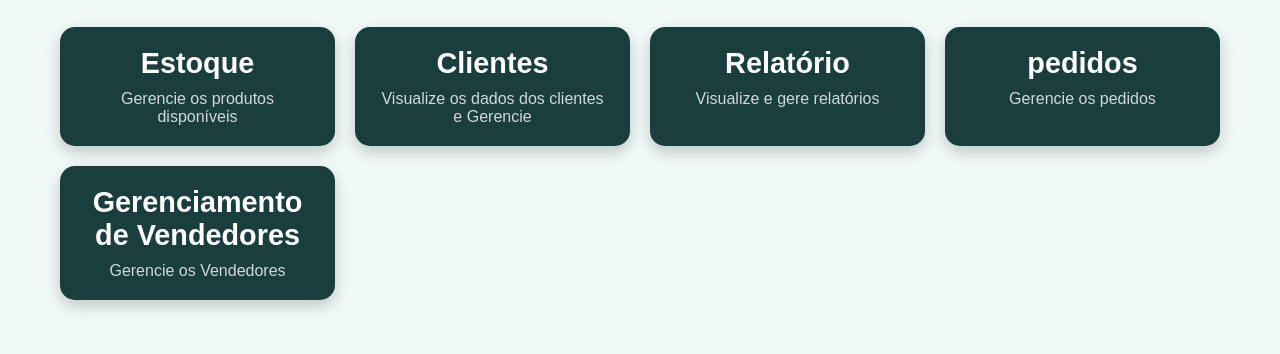
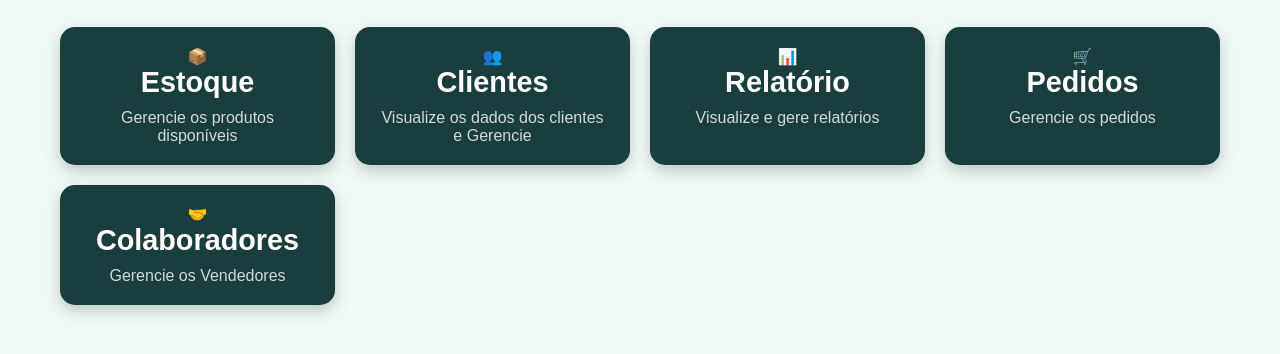
Before and after one commit to JorgeGandolfi/Trabalho_A3, a website: page Código/Frontend/Index.html in a window 1280 px wide. Shown: the part 90-444 px from the top of the page. Drawn offline with Linux system fonts and the light colour scheme.

Commit message:
Update Index.html
Acrescentando ícones visuais no index para uma melhor visualização

```diff
--- a/Código/Frontend/Index.html
+++ b/Código/Frontend/Index.html
@@ -1,10 +1,10 @@
 <!DOCTYPE html>
 <html lang="pt-br">
 <head>
-  <meta charset="UTF-8">
-  <meta name="viewport" content="width=device-width, initial-scale=1.0">
+  <meta charset="UTF-8" />
+  <meta name="viewport" content="width=device-width, initial-scale=1.0" />
   <title>Página Inicial</title>
-  <link rel="stylesheet" href="CSS/inicio_styles.css">
+  <link rel="stylesheet" href="CSS/inicio_styles.css" />
 </head>
 <body>
   <div class="container">
@@ -15,27 +15,35 @@
 
     <div class="cards">
       <div class="card" onclick="location.href='PAGS/estoque.html'">
+        <div class="card-icon">📦</div>
         <h3>Estoque</h3>
         <p>Gerencie os produtos disponíveis</p>
       </div>
+
       <div class="card" onclick="location.href='PAGS/Clientes.html'">
+        <div class="card-icon">👥</div>
         <h3>Clientes</h3>
         <p>Visualize os dados dos clientes e Gerencie</p>
       </div>
+
       <div class="card" onclick="location.href='PAGS/relatorioProdutos.html'">
+        <div class="card-icon">📊</div>
         <h3>Relatório</h3>
         <p>Visualize e gere relatórios</p>
       </div>
+
       <div class="card" onclick="location.href='PAGS/pedidos.html'">
-        <h3>pedidos</h3>
+        <div class="card-icon">🛒</div>
+        <h3>Pedidos</h3>
         <p>Gerencie os pedidos</p>
+      </div>
+
+      <div class="card" onclick="location.href='PAGS/vendedores.html'">
+        <div class="card-icon">🤝</div>
+        <h3>Colaboradores</h3>
+        <p>Gerencie os Vendedores</p>
+      </div>
     </div>
-
-  <div class="card" onclick="location.href='PAGS/vendedores.html'">
-    <h3>Gerenciamento de Vendedores</h3>
-    <p>Gerencie os Vendedores</p>
-</div>
-
   </div>
 </body>
 </html>
```
